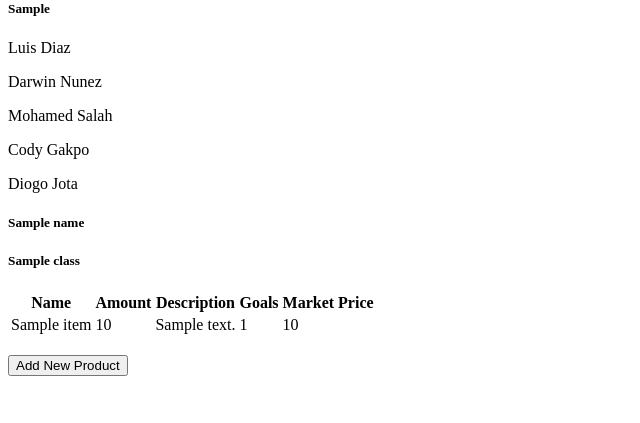
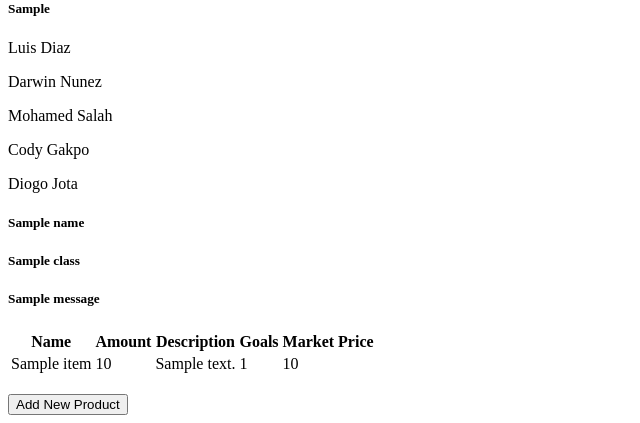
Before and after one commit to CaesarJustitio/liverpool-list, a Django app: template main/templates/main.html in a window 1280 px wide. Shown: the part 893-1316 px from the top of the page, without its empty margins (0-640 px from the left). Before the commit the page ends 1269 px from the top, so only its background shows below. Run offline with Django 4.2, Linux system fonts and the light colour scheme; tables that the repository leaves empty hold one stand-in row (values such as "Sample post"); the template is opened without the code that fills it: values that come from a table or form of the project are taken from there, most other values are stand-ins (such as "Sample title", 1, 10 or a date in 2020); one stand-in notice (Sample message) is shown; parts of the project's set-up code (start-up, migrations or seed data) failed here and were passed over.

Commit message:
Menambahkan pesan setiap mensubmit data

```diff
--- a/main/templates/main.html
+++ b/main/templates/main.html
@@ -39,6 +39,14 @@
   <h5>{{ name }}</h5>
   <h5>{{ class }}</h5>
 
+{% if messages %}
+    <h5 class="messages">
+        {% for message in messages %}
+            <h5{% if message.tags %} class="{{ message.tags }}"{% endif %}>{{ message }}</h5>
+        {% endfor %}
+    </h5>
+{% endif %}
+
   <table>
     <tr>
         <th>Name</th>
--- a/main/views.py
+++ b/main/views.py
@@ -4,6 +4,7 @@
 from django.urls import reverse
 from django.core import serializers
 from main.models import Item
+from django.contrib import messages
 
 # Create your views here.
 def show_main(request):
@@ -27,6 +28,10 @@
 
     if form.is_valid() and request.method == "POST":
         form.save()
+
+        players = Item.objects.count()
+
+        messages.success(request, f"Kamu berhasil menyimpan {players} pemain pada liverpoolist. You'll Never Walk Alone")
         return HttpResponseRedirect(reverse('main:show_main'))
 
     context = {'form': form}
```
